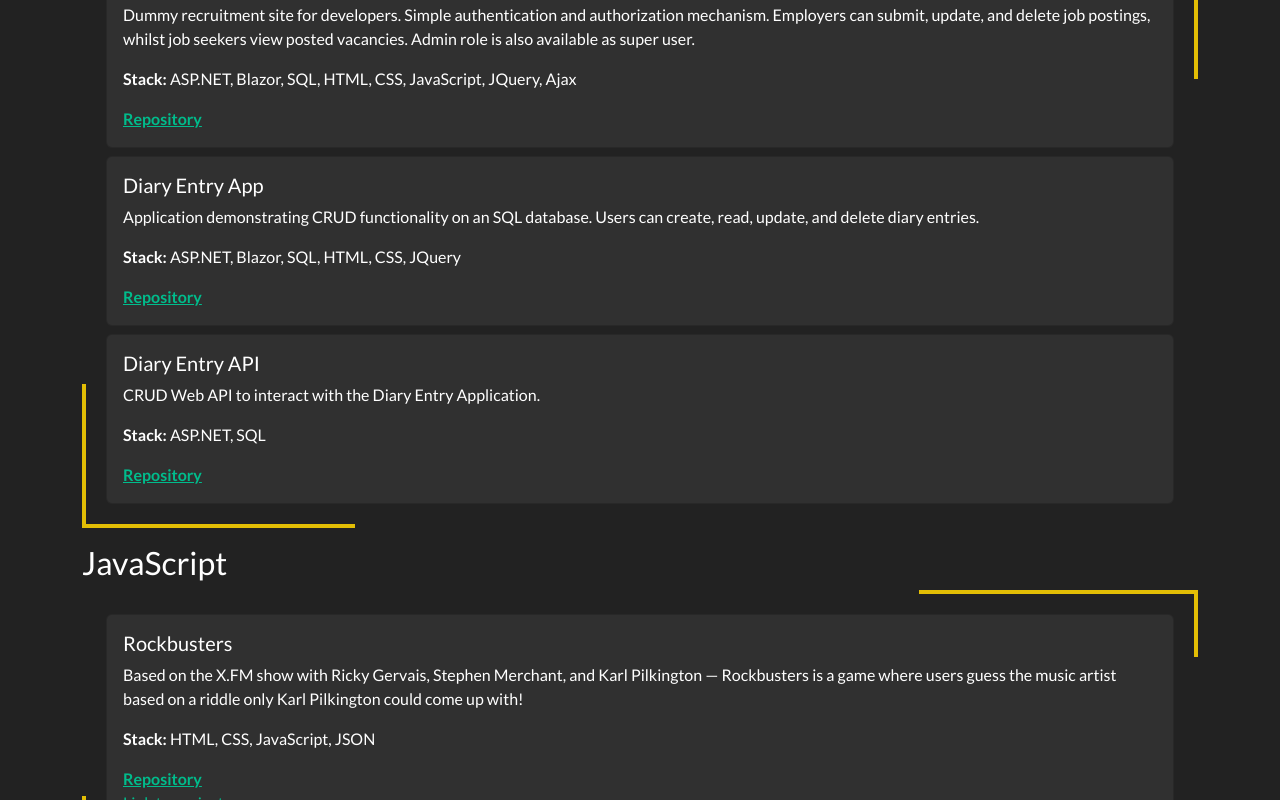
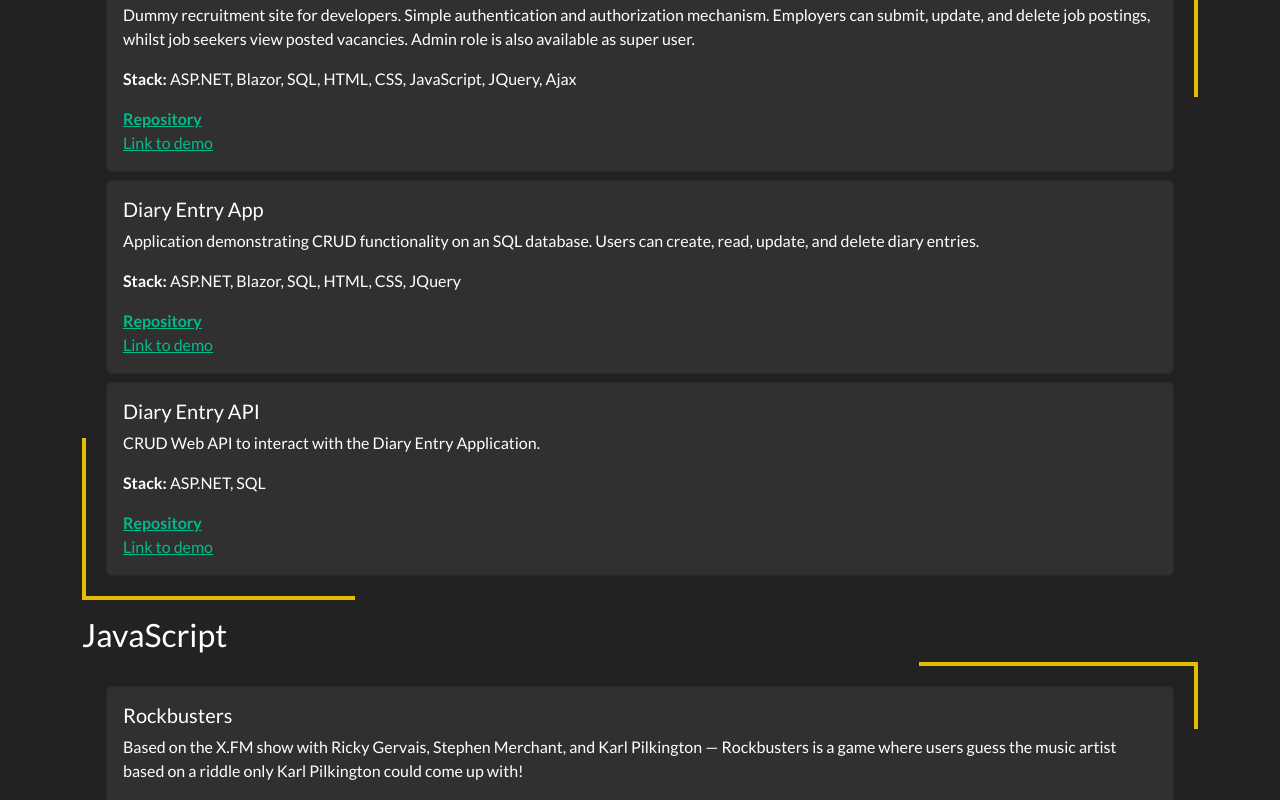
Before and after one commit to Fawce01/Portfolio, a plain HTML site: page index.html in a window 1280 px wide. Shown: the part 1054-1854 px from the top of the page. Drawn offline with nearby package versions, Linux system fonts and the light colour scheme.

Commit message:
added dem links - fixed title

```diff
--- a/index.html
+++ b/index.html
@@ -3,7 +3,7 @@
 <head>
     <meta charset="UTF-8">
     <meta name="viewport" content="width=device-width, initial-scale=1">
-    <title>Website Title</title>
+    <title>Portfolio</title>
     <link href="https://cdn.jsdelivr.net/npm/bootstrap@5.3.3/dist/css/bootstrap.min.css" rel="stylesheet">
     <link rel="stylesheet" href="styles.css">
 </head>
@@ -63,6 +63,7 @@
                             <p class="card-text">Dummy recruitment site for developers. Simple authentication and authorization mechanism. Employers can submit, update, and delete job postings, whilst job seekers view posted vacancies. Admin role is also available as super user.</p>
                             <p class="card-text"><strong>Stack:</strong> ASP.NET, Blazor, SQL, HTML, CSS, JavaScript, JQuery, Ajax</p>
                             <a href="https://github.com/Fawce01/CodeRecruit" target="_blank"><p class="card-text"><strong>Repository</strong></p></a>
+                            <a class="card-text" href="https://www.youtube.com/watch?v=RYbouXJSnng" target="_blank">Link to demo</a>
                         </div>
                     </li>
                     <li class="card">
@@ -71,6 +72,7 @@
                             <p class="card-text">Application demonstrating CRUD functionality on an SQL database. Users can create, read, update, and delete diary entries.</p>
                             <p class="card-text"><strong>Stack:</strong> ASP.NET, Blazor, SQL, HTML, CSS, JQuery</p>
                             <a href="https://github.com/Fawce01/DairyEntryApp" target="_blank"><p class="card-text"><strong>Repository</strong></p></a>
+                            <a class="card-text" href="https://www.youtube.com/watch?v=9Wd3151YM0A" target="_blank">Link to demo</a>
                         </div>
                     </li>
                     <li class="card">
@@ -79,6 +81,7 @@
                             <p class="card-text">CRUD Web API to interact with the Diary Entry Application.</p>
                             <p class="card-text"><strong>Stack:</strong> ASP.NET, SQL</p>
                             <a href="https://github.com/Fawce01/WebDiaryAPI" target="_blank"><p class="card-text"><strong>Repository</strong></p></a>
+                            <a class="card-text" href="https://www.youtube.com/watch?v=gHKOFam3T78" target="_blank">Link to demo</a>
                         </div>
                     </li>
                 </ul>
```
